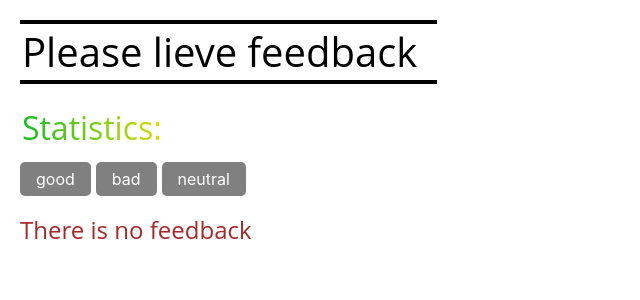
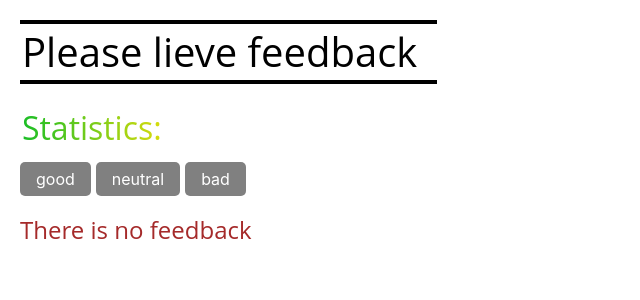
Before and after one commit to yuriipol/goit-react-hw-04-feedback, a React (Create React App) app: page / in a window 1280 px wide. Shown: the top 300 px of the page, without its empty margins (0-640 px from the left). Built offline with nearby package versions, Linux system fonts and the light colour scheme.

Commit message:
refactored the code by hoocs

```diff
--- a/src/components/App.jsx
+++ b/src/components/App.jsx
@@ -1,71 +1,62 @@
-import React from 'react';
+import { useState } from 'react';
 import Section from './section';
 import Statistics from './statistics/Statistics';
 import Notification from './notification/Notification';
 import FeedbackOptions from './feedbackOptions/FeedbackOptions';
 
-class App extends React.Component {
-  state = {
-    good: 0,
-    bad: 0,
-    neutral: 0,
-  };
+function App() {
+  const [good, setGood] = useState(0);
+  const [bad, setBad] = useState(0);
+  const [neutral, setNeutral] = useState(0);
 
-  countPositiveFeedbackPercentage = () => {
-    const { good, bad, neutral } = this.state;
+  const countPositiveFeedbackPercentage = () => {
     const PositivePercentage = Math.round(
       (good / (good + bad + neutral)) * 100
     );
     return PositivePercentage;
-    // this.setState(prevState => ({
-    //   valuePositivePercentage: Math.round(
-    //     (prevState.good / prevState.valueTotal) * 100
-    //   ),
-    // }));
   };
 
-  countTotalFeedback = () => {
-    const { good, bad, neutral } = this.state;
+  const countTotalFeedback = () => {
     const total = good + neutral + bad;
     return total;
   };
-  show = () => {
-    this.visible = true;
+
+  const increment = event => {
+    const { name } = event.target;
+    // console.log(event.target);
+    // this.setState(prevState => ({
+    //   [name]: prevState[name] + 1,
+    // }));
+    switch (name) {
+      case 'good':
+        setGood(good + 1);
+        break;
+      case 'bad':
+        setBad(bad + 1);
+        break;
+      case 'neutral':
+        setNeutral(neutral + 1);
+        break;
+      default:
+        return;
+    }
   };
 
-  increment = event => {
-    // console.log(event.target.name);
-    const { name } = event.target;
-    this.setState(prevState => ({
-      [name]: prevState[name] + 1,
-    }));
-    // if (event.target.name === 'good') {
-    //   this.setState(prevState => ({
-    //     valueGood: prevState.valueGood + 1,
-    //   }));
-    // } else if (event.target.name === 'bad') {
-    //   this.setState(prevState => ({
-    //     valueBad: prevState.valueBad + 1,
-    //   }));
-    // } else if (event.target.name === 'neutral') {
-    //   this.setState(prevState => ({
-    //     valueNeutral: prevState.valueNeutral + 1,
-    //   }));
-    // }
-  };
-
-  render() {
-    const { good, bad, neutral } = this.state;
   const total = good + bad + neutral;
   return (
     <div>
       <Section title="Please lieve feedback">
-          <FeedbackOptions setFeedback={this.increment} options={this.state} />
+        <FeedbackOptions
+          setFeedback={increment}
+          good={good}
+          bad={bad}
+          neutral={neutral}
+        />
 
         {total > 0 ? (
           <Statistics
-              setTotal={this.countTotalFeedback}
-              setPercentage={this.countPositiveFeedbackPercentage}
+            setTotal={countTotalFeedback}
+            setPercentage={countPositiveFeedbackPercentage}
             good={good}
             bad={bad}
             neutral={neutral}
@@ -77,5 +68,5 @@ class App extends React.Component {
     </div>
   );
 }
-}
+
 export default App;
--- a/src/components/feedbackOptions/FeedbackOptions.jsx
+++ b/src/components/feedbackOptions/FeedbackOptions.jsx
@@ -8,8 +8,13 @@ const classNames = {
   bad: s.bad,
 };
 
-const FeedbackOptions = ({ setFeedback, options }) => {
-  const arrayButtons = Object.keys(options);
+const FeedbackOptions = ({ setFeedback, good, bad, neutral }) => {
+  const object = {
+    good: good,
+    neutral: neutral,
+    bad: bad,
+  };
+  const arrayButtons = Object.keys(object);
   const buttons = arrayButtons.map(item => (
     <button
       key={nanoid()}
@@ -21,37 +26,14 @@ const FeedbackOptions = ({ setFeedback, options }) => {
       {item}
     </button>
   ));
-  return (
-    <div className={s.controls}>
-      {buttons}
-
-      {/* <button
-        type="button"
-        name="neutral"
-        className={s.buttonNeutral}
-        onClick={setFeedback}
-      >
-        Neutral
-      </button>
-      <button
-        type="button"
-        name="bad"
-        className={s.buttonBad}
-        onClick={setFeedback}
-      >
-        Bad
-      </button> */}
-    </div>
-  );
+  return <div className={s.controls}>{buttons}</div>;
 };
 
 export default FeedbackOptions;
 
 FeedbackOptions.propTypes = {
   setFeedback: PropTypes.func.isRequired,
-  options: PropTypes.shape({
-    good: PropTypes.number.isRequired,
-    bad: PropTypes.number.isRequired,
-    neutral: PropTypes.number.isRequired,
-  }),
+  good: PropTypes.number.isRequired,
+  bad: PropTypes.number.isRequired,
+  neutral: PropTypes.number.isRequired,
 };
--- a/src/components/statistics/Statistics.jsx
+++ b/src/components/statistics/Statistics.jsx
@@ -2,17 +2,14 @@ import s from './Statistics.module.css';
 import PropTypes from 'prop-types';
 
 const Statistics = ({ good, neutral, bad, setTotal, setPercentage }) => {
-  const percentage = setPercentage();
-  const total = setTotal();
-
   return (
     <div className={s.statistics}>
       <span className={s.goodText}>Good: {good}</span>
       <span className={s.neutralText}>Neutral: {neutral}</span>
       <span className={s.badText}>Bad: {bad}</span>
-      <span className={s.totalText}>Total: {total}</span>
+      <span className={s.totalText}>Total: {setTotal()}</span>
       <span className={s.postisvPercentageText}>
-        Positive feedback: {percentage}%
+        Positive feedback: {setPercentage()}%
       </span>
     </div>
   );
```
Lines whose indentation alone changed are shown as unchanged.
